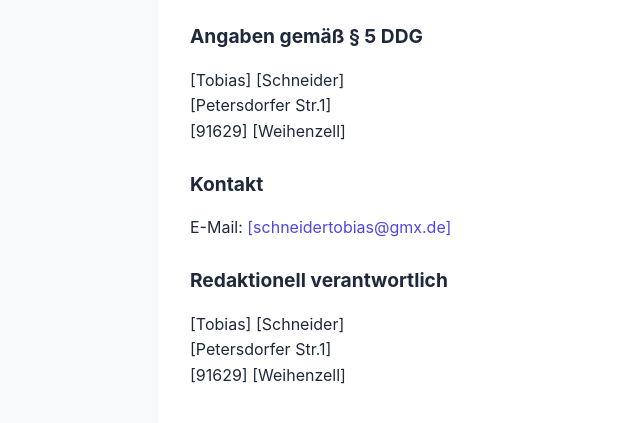
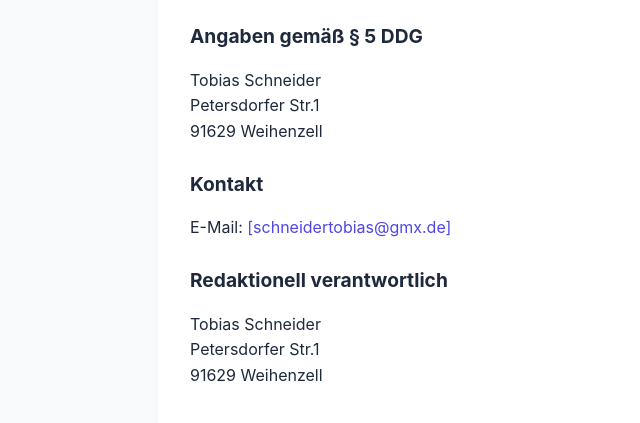
Before and after one commit to tobisdr/lullabai-website, a plain HTML site: page impressum.html in a window 1280 px wide. Shown: the part 161-584 px from the top of the page, without its empty margins (100-740 px from the left). Drawn offline with Linux system fonts and the light colour scheme.

Commit message:
Update impressum.html

```diff
--- a/impressum.html
+++ b/impressum.html
@@ -21,9 +21,9 @@
 
     <h2>Angaben gemäß § 5 DDG</h2>
     <p>
-      [Tobias] [Schneider]<br>
-      [Petersdorfer Str.1]<br>
-      [91629] [Weihenzell]
+      Tobias Schneider<br>
+      Petersdorfer Str.1<br>
+      91629 Weihenzell
     </p>
 
     <h2>Kontakt</h2>
@@ -33,9 +33,9 @@
 
     <h2>Redaktionell verantwortlich</h2>
     <p>
-      [Tobias] [Schneider]<br>
-      [Petersdorfer Str.1]<br>
-      [91629] [Weihenzell]
+      Tobias Schneider<br>
+      Petersdorfer Str.1<br>
+      91629 Weihenzell
     </p>
   </div>
 </body>
```
